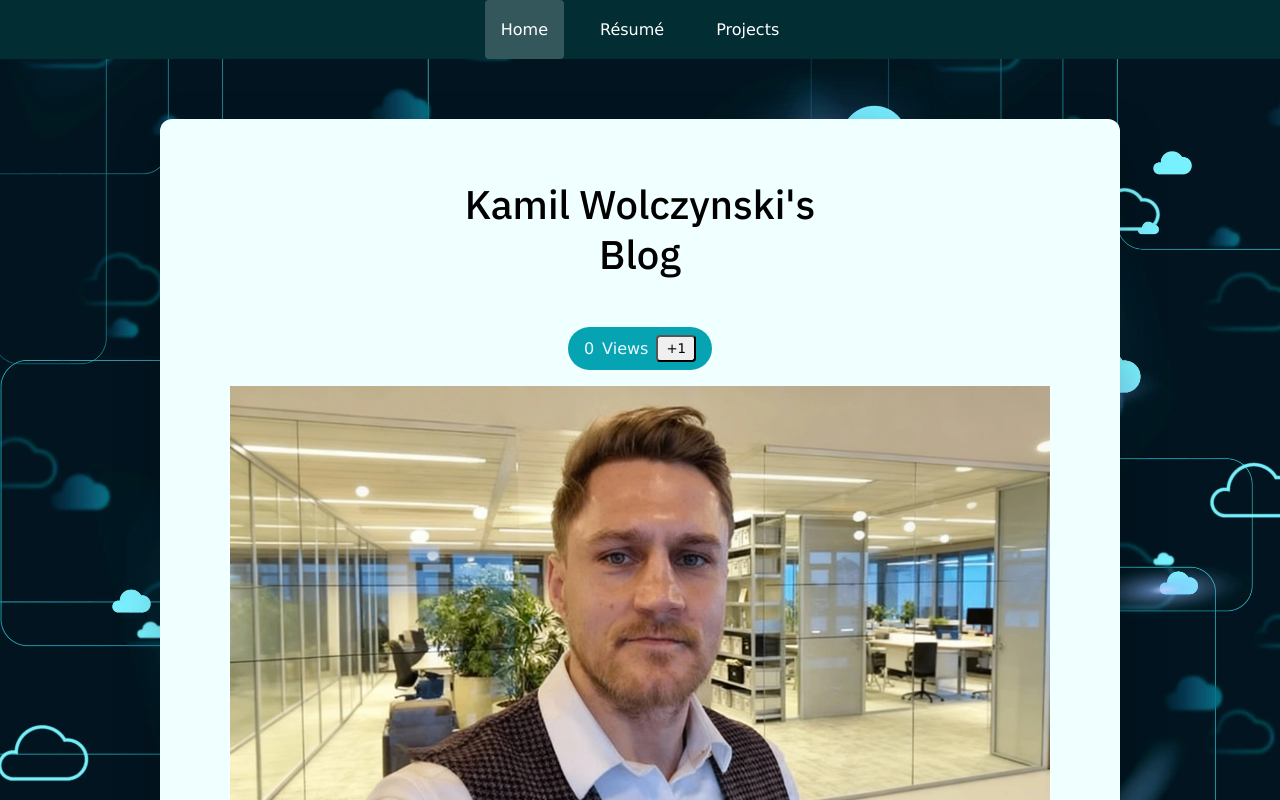
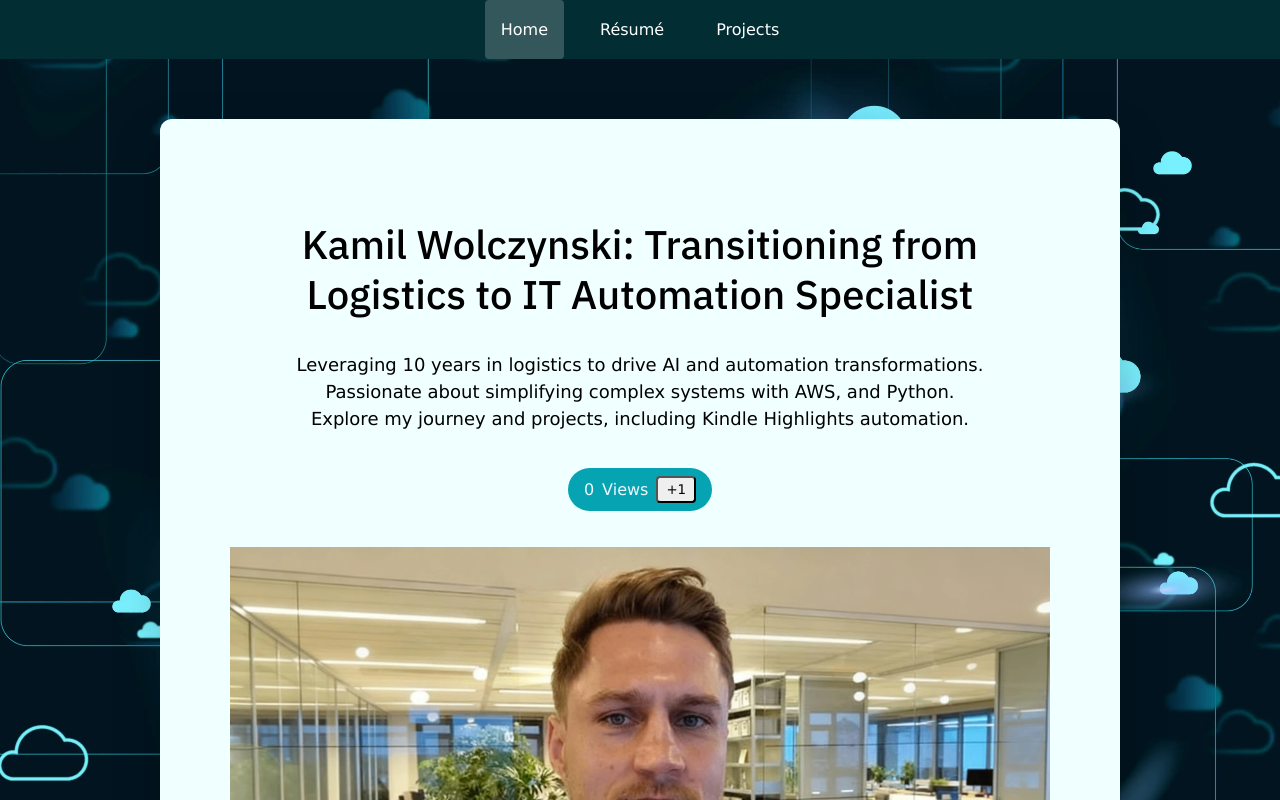
Before and after one commit to kamil-flow/cloud-resume-challenge, a React (Vite) app in the folder frontend/: page / in a window 1280 px wide. Shown: the top 800 px of the page. Built offline with nearby package versions, Linux system fonts and the light colour scheme; no server answers.

Commit message:
changes on home page, added bio

```diff
--- a/frontend/src/assets/stylesheet/pages/home.css
+++ b/frontend/src/assets/stylesheet/pages/home.css
@@ -1,4 +1,15 @@
 body[location='home'] {
+
+    .hero {
+        text-align: center;
+        padding: 40px 0 20px;
+}
+    .bio {
+        font-size: 18px;
+        max-width: 700px;
+        margin: 0 auto 20px;
+        line-height: 1.5;
+}
 
     .intro_video img {
         width: 100%;
--- a/frontend/src/pages/HomePage.jsx
+++ b/frontend/src/pages/HomePage.jsx
@@ -10,8 +10,13 @@ import ViewCounter from 'comps/ViewCounter'
 export default function HomePage() {
   return (
         <>
-            <h1 className="fancy"> Kamil Wolczynski's<br />Blog</h1>
+        <div className="hero">
+            <h1 className="fancy"> Kamil Wolczynski: Transitioning from Logistics to IT Automation Specialist<br /></h1>
+            <p className="bio">Leveraging 10 years in logistics to drive AI and automation transformations. Passionate about simplifying complex systems with AWS, and Python.
+                Explore my journey and projects, including Kindle Highlights automation.</p>
+
             <ViewCounter />
+        </div>
             <div className="intro_video">
 
                 <img src={me} />
```
